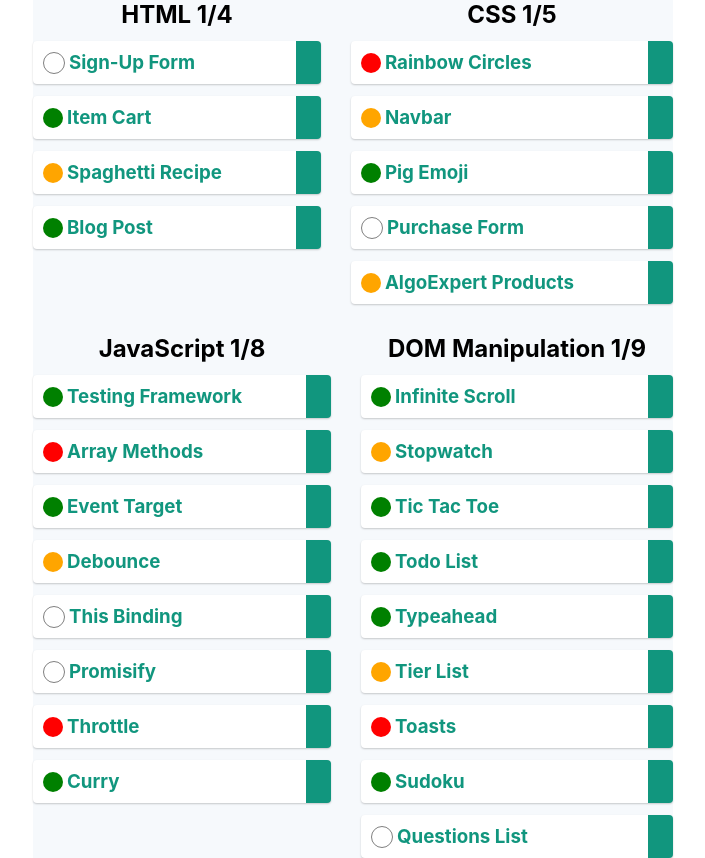
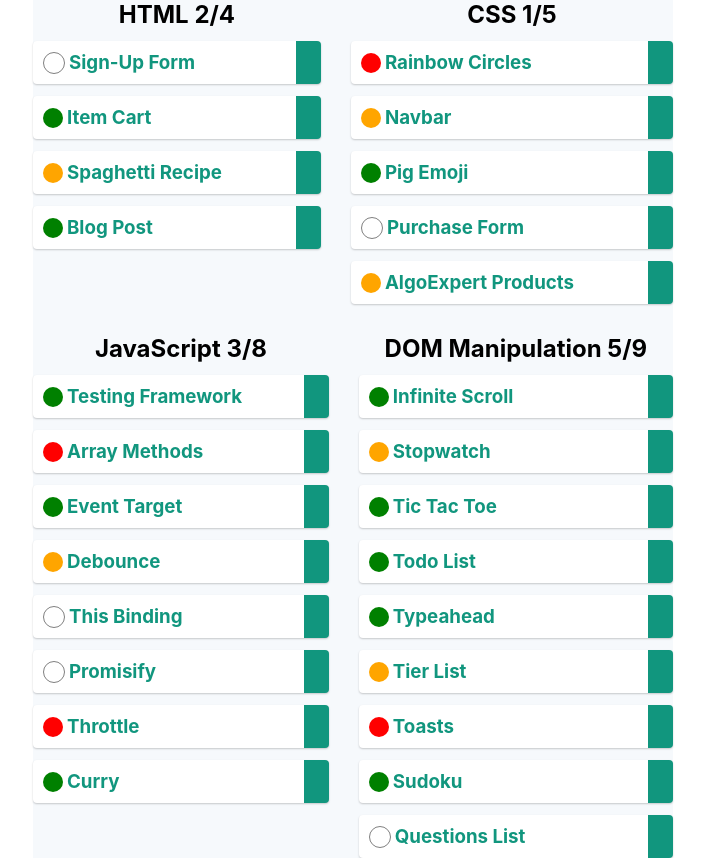
Before and after one commit to anapimolodec/react-exercises, a React (Create React App) app: page / in a window 1280 px wide. Shown: the whole page, without its empty margins (287-992 px from the left). Built offline with nearby package versions, Linux system fonts and the light colour scheme.

Commit message:
QuestionList: done

```diff
--- a/src/QuestionList.js
+++ b/src/QuestionList.js
@@ -3,14 +3,14 @@ import { questionsData, submissionsData } from './datafromAPI';
 import './QuestionList.css';
 
 const QuestionList = () => {
-  const [questions, setQuestions] = useState(null);
+  const [ , setQuestions] = useState(null);
   const [cats, setCats] = useState(null);
-  const [submissions, setSubmissions] = useState(null);
+  const [ , setSubmissions] = useState(null);
 
   const getStatus = (id) => {
     let i = 0;
     while (submissionsData[i]) {
-        if (submissionsData[i].questionId == id) {
+        if (submissionsData[i].questionId === id) {
             return submissionsData[i].status;
         }
         i++;
@@ -41,13 +41,24 @@ const QuestionList = () => {
 
 
     }, []);
-    console.log(cats);
+    const countCorrect = (object) => {
+        let i = 0;
+        let count = 0;
+        while (object[i]) {
+            if (object[i].status === "CORRECT") {
+                count++;
+            }
+            i++;
+        }
+        return (count);
+    }
   return (
         <div className="main">
         { cats &&
             Object.keys(cats).map((cat) => {
+                const correct = countCorrect(cats[cat]);
                 return (
-                <Category cat={cat} cats={cats}/>
+                <Category cat={cat} cats={cats} correct={correct}/>
                 );
             })
         }
@@ -57,15 +68,19 @@ const QuestionList = () => {
 
 export default QuestionList;
 
-const Category = ({cat, cats}) => {
-    console.log(cat, cats);
+const Category = ({cat, cats, correct}) => {
+
     return (
       <div className = "category">
-        <h2>{cat} 1/{cats[cat].length}</h2>
+        <h2>{cat} {correct}/{cats[cat].length}</h2>
         {cats[cat].map((question, i) => {
+            if (question.status === "CORRECT") {
+                correct++;
+            }
             return (<Question
             key = {i}
-            question = {question}/>);
+            question = {question}
+            />);
         })}
       </div>);
   }
```
